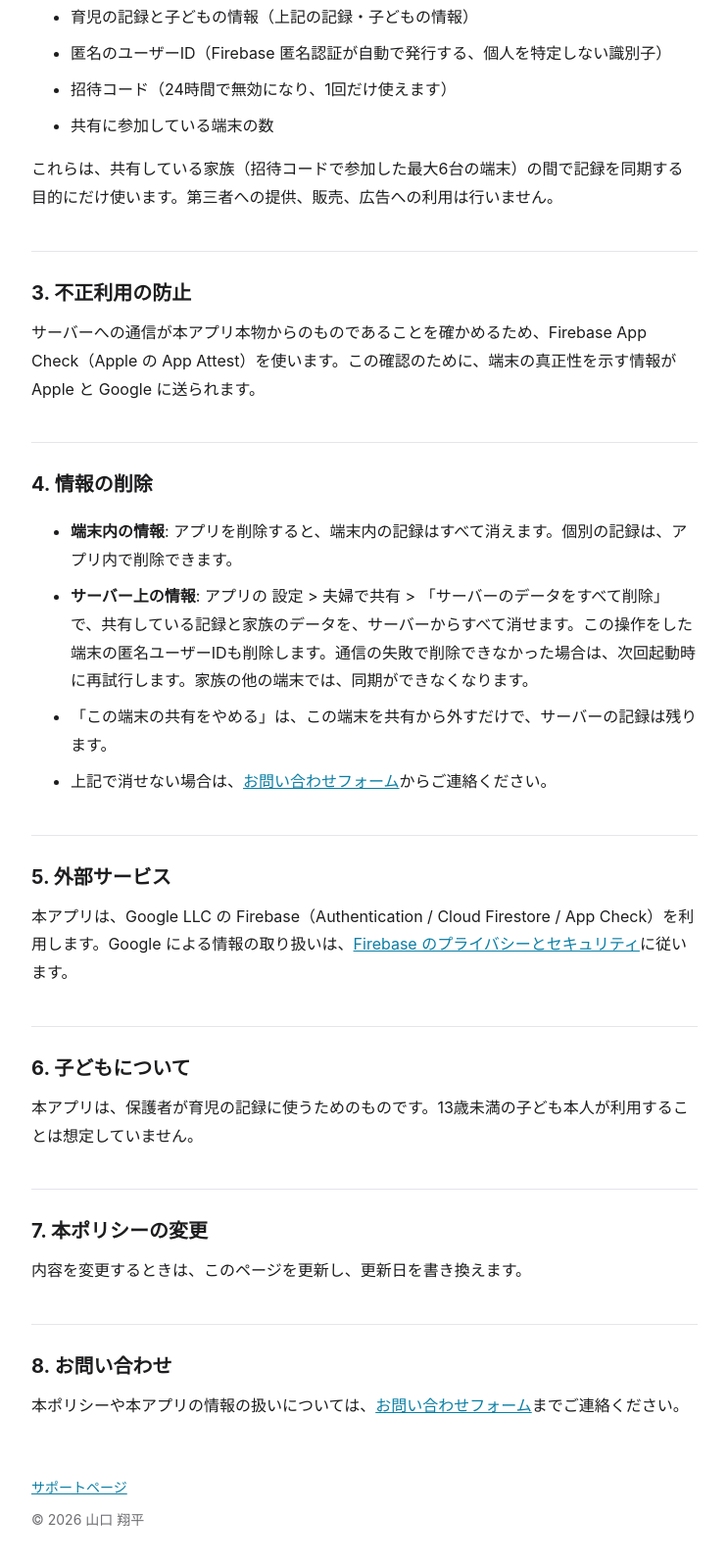
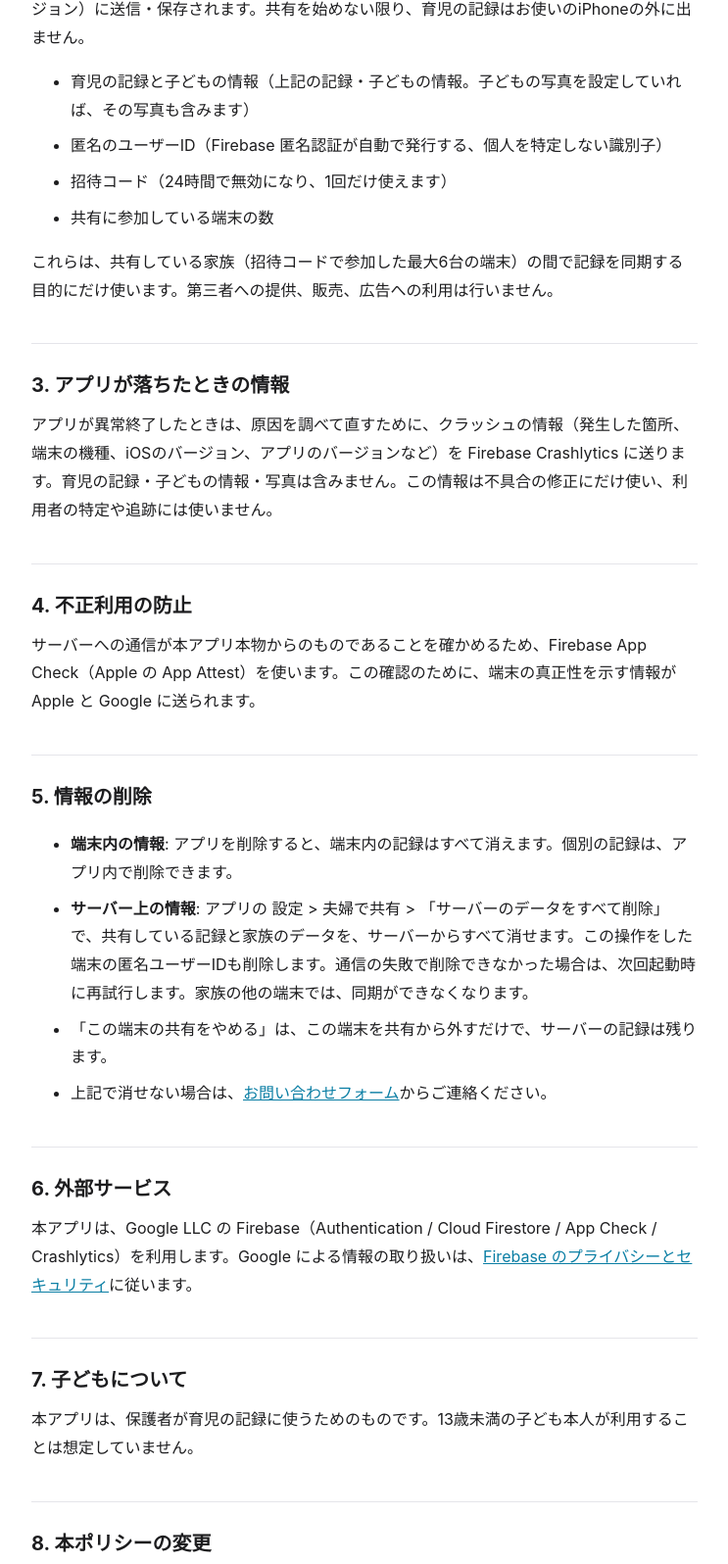
Before and after one commit to yamaguchidesign/pochibaby-site, a plain HTML site: page privacy.html in a window 1280 px wide. Shown: the part 928-2524 px from the top of the page at 98% size, without its empty margins (268-1011 px from the left). Drawn offline with Linux system fonts and the light colour scheme.

Commit message:
プライバシーポリシー: 子供の写真の共有とクラッシュ情報の送信を追記
Co-Authored-By: Claude Opus 5.5 <noreply@anthropic.com>

```diff
--- a/privacy.html
+++ b/privacy.html
@@ -9,7 +9,7 @@
 <body>
 <main>
 <h1>ポチベビ プライバシーポリシー</h1>
-<p class="lead">最終更新日: 2026年10月22日</p>
+<p class="lead">最終更新日: 2026年10月25日</p>
 
 <p>「ポチベビ」（以下「本アプリ」）は、育児の記録（母乳・ミルク・睡眠・排泄など）をiPhoneに残すアプリです。本ポリシーは、本アプリが扱う情報とその使い方を説明します。</p>
 <p>運営者: 山口 翔平<br>連絡先: <a href="https://docs.google.com/forms/d/e/1FAIpQLSfen49fy6Xwc88jlpA7DFT-27siMevrAxBzcOBmrE91WLg9Kw/viewform">お問い合わせフォーム</a></p>
@@ -18,25 +18,29 @@
 <table>
 <tr><th>情報</th><th>内容</th><th>保存先</th></tr>
 <tr><td>育児の記録</td><td>種類（おしっこ・うんち・母乳・ミルク・搾母乳・寝る・起きる・飲み物・食事・お風呂）、日時、量（ml）、メモ、身長・体重</td><td>お使いのiPhone内</td></tr>
-<tr><td>子どもの情報</td><td>利用者が入力した呼び名（本名である必要はありません）、誕生日、性別</td><td>お使いのiPhone内</td></tr>
+<tr><td>子どもの情報</td><td>利用者が入力した呼び名（本名である必要はありません）、誕生日、性別、利用者が選んだ子どもの写真（1枚。小さく切り取ったもの）</td><td>お使いのiPhone内</td></tr>
 <tr><td>設定</td><td>ロック画面表示の有無、記録中の子</td><td>お使いのiPhone内</td></tr>
 </table>
-<p>本アプリは、氏名・メールアドレス・電話番号・位置情報・連絡先・写真などを取得しません。広告の表示、利用状況の分析（アナリティクス）、利用者の追跡は行いません。</p>
+<p>子どもの写真は、利用者が写真アプリから選んだ1枚だけを使います。写真ライブラリのほかの写真は読み取りません。</p>
+<p>本アプリは、氏名・メールアドレス・電話番号・位置情報・連絡先を取得しません。広告の表示、利用状況の分析（アナリティクス）、利用者の追跡は行いません。</p>
 
 <h2>2. 共有機能を使った場合に送信される情報</h2>
 <p>「夫婦で共有」を使うと、次の情報がサーバー（Google LLC が提供する Firebase、東京リージョン）に送信・保存されます。共有を始めない限り、育児の記録はお使いのiPhoneの外に出ません。</p>
 <ul>
-<li>育児の記録と子どもの情報（上記の記録・子どもの情報）</li>
+<li>育児の記録と子どもの情報（上記の記録・子どもの情報。子どもの写真を設定していれば、その写真も含みます）</li>
 <li>匿名のユーザーID（Firebase 匿名認証が自動で発行する、個人を特定しない識別子）</li>
 <li>招待コード（24時間で無効になり、1回だけ使えます）</li>
 <li>共有に参加している端末の数</li>
 </ul>
 <p>これらは、共有している家族（招待コードで参加した最大6台の端末）の間で記録を同期する目的にだけ使います。第三者への提供、販売、広告への利用は行いません。</p>
 
-<h2>3. 不正利用の防止</h2>
+<h2>3. アプリが落ちたときの情報</h2>
+<p>アプリが異常終了したときは、原因を調べて直すために、クラッシュの情報（発生した箇所、端末の機種、iOSのバージョン、アプリのバージョンなど）を Firebase Crashlytics に送ります。育児の記録・子どもの情報・写真は含みません。この情報は不具合の修正にだけ使い、利用者の特定や追跡には使いません。</p>
+
+<h2>4. 不正利用の防止</h2>
 <p>サーバーへの通信が本アプリ本物からのものであることを確かめるため、Firebase App Check（Apple の App Attest）を使います。この確認のために、端末の真正性を示す情報が Apple と Google に送られます。</p>
 
-<h2>4. 情報の削除</h2>
+<h2>5. 情報の削除</h2>
 <ul>
 <li><strong>端末内の情報</strong>: アプリを削除すると、端末内の記録はすべて消えます。個別の記録は、アプリ内で削除できます。</li>
 <li><strong>サーバー上の情報</strong>: アプリの 設定 &gt; 夫婦で共有 &gt; 「サーバーのデータをすべて削除」で、共有している記録と家族のデータを、サーバーからすべて消せます。この操作をした端末の匿名ユーザーIDも削除します。通信の失敗で削除できなかった場合は、次回起動時に再試行します。家族の他の端末では、同期ができなくなります。</li>
@@ -44,16 +48,16 @@
 <li>上記で消せない場合は、<a href="https://docs.google.com/forms/d/e/1FAIpQLSfen49fy6Xwc88jlpA7DFT-27siMevrAxBzcOBmrE91WLg9Kw/viewform">お問い合わせフォーム</a>からご連絡ください。</li>
 </ul>
 
-<h2>5. 外部サービス</h2>
-<p>本アプリは、Google LLC の Firebase（Authentication / Cloud Firestore / App Check）を利用します。Google による情報の取り扱いは、<a href="https://firebase.google.com/support/privacy">Firebase のプライバシーとセキュリティ</a>に従います。</p>
+<h2>6. 外部サービス</h2>
+<p>本アプリは、Google LLC の Firebase（Authentication / Cloud Firestore / App Check / Crashlytics）を利用します。Google による情報の取り扱いは、<a href="https://firebase.google.com/support/privacy">Firebase のプライバシーとセキュリティ</a>に従います。</p>
 
-<h2>6. 子どもについて</h2>
+<h2>7. 子どもについて</h2>
 <p>本アプリは、保護者が育児の記録に使うためのものです。13歳未満の子ども本人が利用することは想定していません。</p>
 
-<h2>7. 本ポリシーの変更</h2>
+<h2>8. 本ポリシーの変更</h2>
 <p>内容を変更するときは、このページを更新し、更新日を書き換えます。</p>
 
-<h2>8. お問い合わせ</h2>
+<h2>9. お問い合わせ</h2>
 <p>本ポリシーや本アプリの情報の扱いについては、<a href="https://docs.google.com/forms/d/e/1FAIpQLSfen49fy6Xwc88jlpA7DFT-27siMevrAxBzcOBmrE91WLg9Kw/viewform">お問い合わせフォーム</a>までご連絡ください。</p>
 
 <footer>
```
